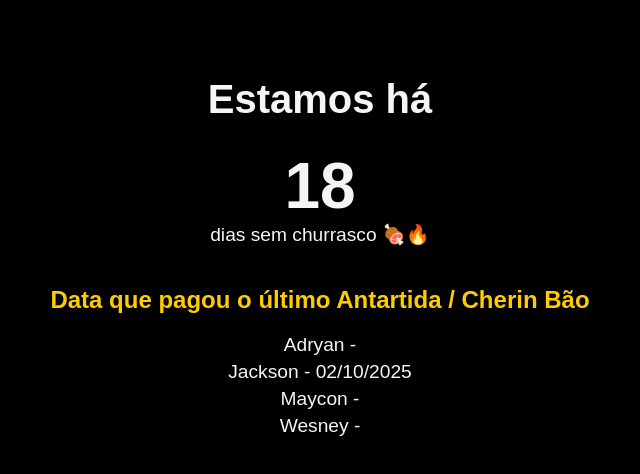
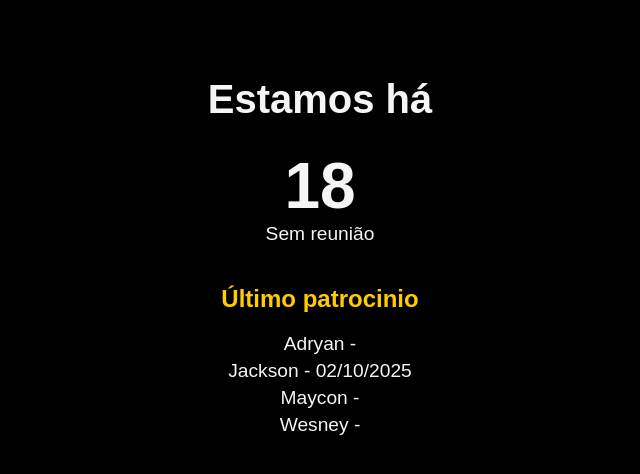
Before and after one commit to gmaycon/Contador-Churrasco, a plain HTML site: page index.html in a window 1280 px wide. Shown: the whole page, without its empty margins (320-960 px from the left). Drawn offline with Linux system fonts and the light colour scheme.

Commit message:
Update index.html

```diff
--- a/index.html
+++ b/index.html
@@ -44,7 +44,7 @@
   <div class="contador" id="contador"></div>
   <div class="sub" id="texto"></div>
 
-  <h2>Data que pagou o último Antartida / Cherin Bão</h2>
+  <h2>Último patrocinio</h2>
   <ul>
     <li>Adryan - </li>
     <li>Jackson - 02/10/2025</li>
@@ -66,7 +66,7 @@
       const diffDias = Math.floor(diffTempo / (1000 * 60 * 60 * 24));
       document.getElementById("contador").textContent = diffDias;
       document.getElementById("texto").textContent =
-        diffDias === 1 ? "dia sem churrasco 🍖🔥" : "dias sem churrasco 🍖🔥";
+        diffDias === 1 ? "Sem reunião" : "Sem reunião";
     }
 
     atualizarContador();
```
